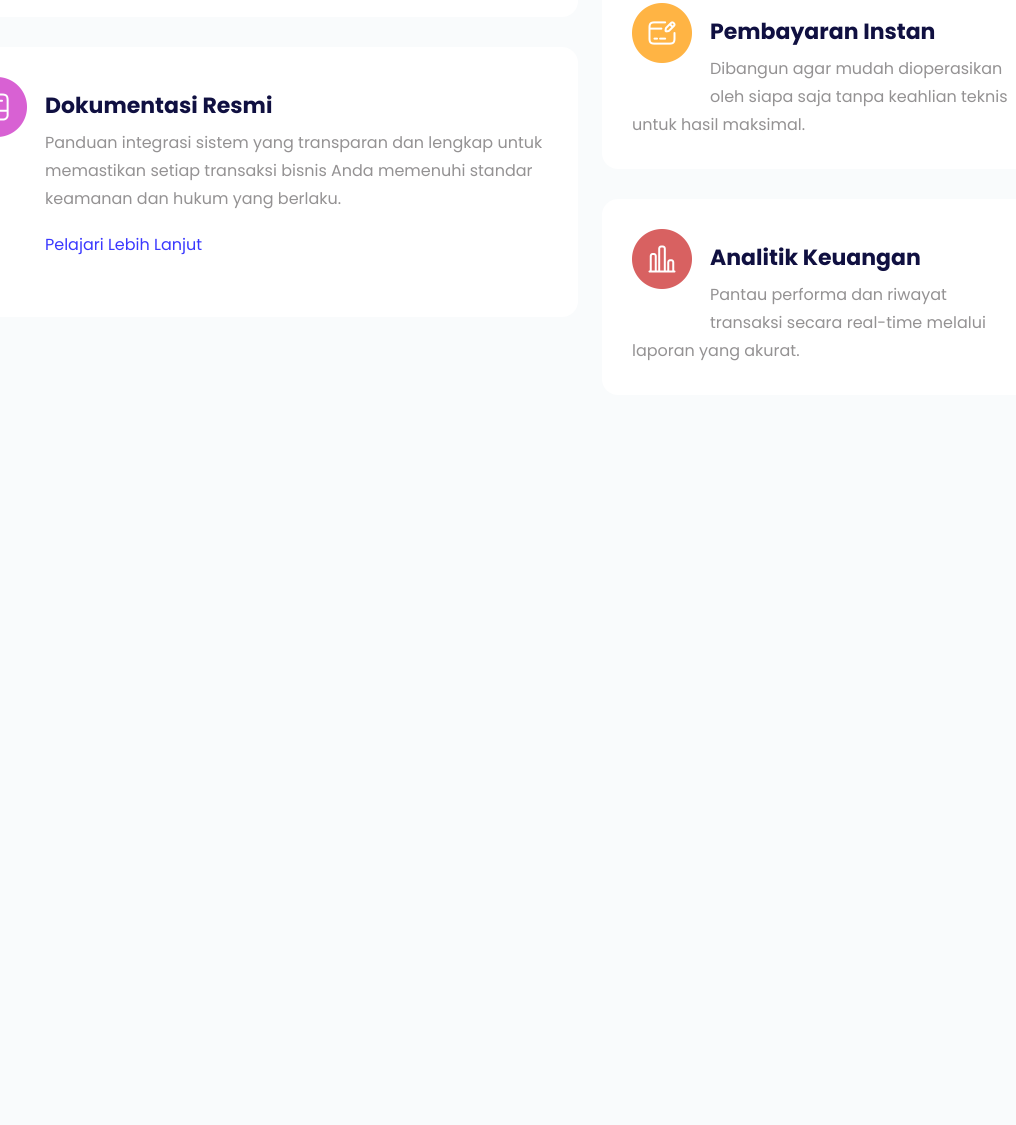
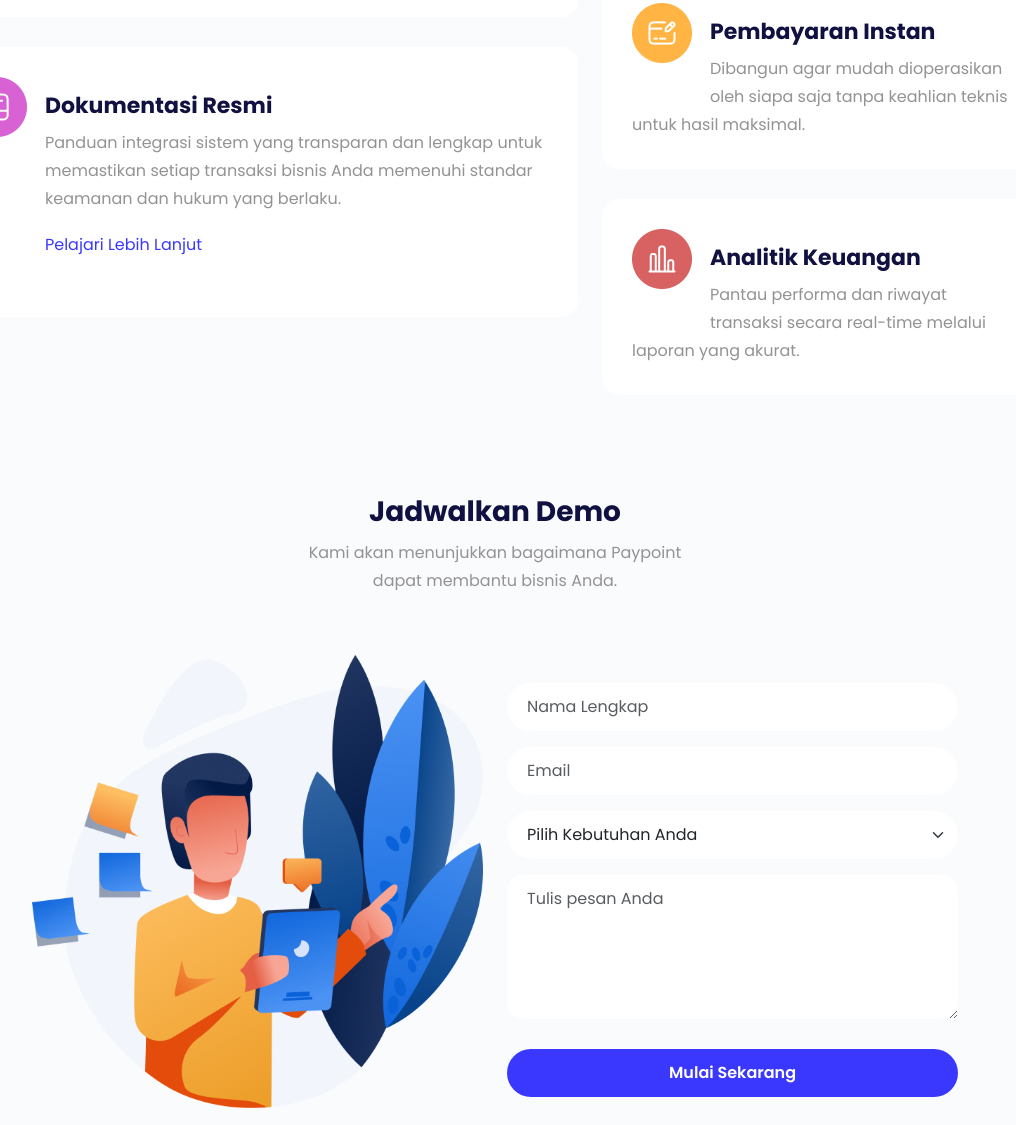
Before and after one commit to TegarBagus1945/cashier-landingpage, a plain HTML site: page index.html in a window 1280 px wide. Shown: the part 1452-2577 px from the top of the page, without its empty margins (145-1161 px from the left). Before the commit the page ends 1877 px from the top, so only its background shows below. Drawn offline with nearby package versions, Linux system fonts and the light colour scheme.

Commit message:
feat: membuat section inputForm

```diff
--- a/css/style.css
+++ b/css/style.css
@@ -217,6 +217,10 @@ body {
     margin: 0;
 }
 
+.mt-30{
+    margin-top: 30px;
+}
+
 .mt-70{
     margin-top: 70px;
 }
@@ -233,12 +237,24 @@ body {
     margin-bottom: 10px;
 }
 
+.mb16{
+    margin-bottom: 16px;
+}
+
 .mb20{
     margin-bottom: 20px;
 }
 
 .mb30{
     margin-bottom: 30px;
+}
+
+.mb50{
+    margin-bottom: 50px;
+}
+
+.mb60{
+    margin-bottom: 60px;
 }
 
 .mb70{
@@ -272,6 +288,24 @@ body {
     overflow:hidden;
 }
 
+.form-control{
+    border-radius: 50px;
+    border: 0;
+    background-color: var(--white);
+    padding: 12px 20px 12px 20px;
+}
+
+textarea.form-control{
+    border-radius: 16px;
+}
+
+.form-select{
+    border-radius: 50px;
+    border: 0;
+    background-color: var(--white);
+    padding: 12px 20px 12px 20px;
+}
+
 @keyframes ScrollMoveToLeft {
     0% {
         transform: translateX(100%)
--- a/index.html
+++ b/index.html
@@ -262,6 +262,54 @@
       </div>
     </section>
 
+    <section class="booking mt-70">
+      <div class="container">
+        <div class="row">
+          <div class="col-lg-12 text-center">
+            <h3 class="medium-header mb10">
+              Jadwalkan Demo
+            </h3>
+            <p class="primary-copy mb60">
+              Kami akan menunjukkan bagaimana Paypoint <br> dapat membantu bisnis Anda.
+            </p>
+          </div>
+        </div>
+        <div class="row">
+          <div class="col-lg-10 offset-lg-1">
+            <div class="row">
+              <div class="col-lg-6">
+                <img src="images/illustration_booking.png" alt="" class="img-fluid">
+              </div>
+              <div class="col-lg-6 booking-form align-self-center">
+                <form action="">
+                  <div class="mb16">
+                    <input type="text" name="Nama Lengkap" id="" class="form-control" placeholder="Nama Lengkap">
+                  </div>
+                  <div class="mb16">
+                    <input type="email" name="Email" id="" class="form-control" placeholder="Email">
+                  </div>
+                  <div class="mb16">
+                    <select name="Kebutuhan Anda" id="" class="form-select">
+                      <option value="0">Pilih Kebutuhan Anda</option>
+                      <option value="Pertanyaan Umum">Pertanyaan Umum</option>
+                      <option value="Demo Produk">Demo Produk</option>
+                      <option value="Penawaran Harga">Penawaran Harga</option>
+                    </select>
+                  </div>
+                  <div class="mb30">
+                    <textarea name="Pesan" id="" cols="30" rows="5" class="form-control" placeholder="Tulis pesan Anda"></textarea>
+                  </div>
+                  <button class="w-100 btn btn-primary">
+                    Mulai Sekarang
+                  </button>
+                </form>
+              </div>
+            </div>
+          </div>
+        </div>
+      </div>
+    </section>
+
     <script src="https://cdn.jsdelivr.net/npm/bootstrap@5.3.8/dist/js/bootstrap.bundle.min.js" integrity="sha384-FKyoEForCGlyvwx9Hj09JcYn3nv7wiPVlz7YYwJrWVcXK/BmnVDxM+D2scQbITxI" crossorigin="anonymous"></script>
 </body>
 </html>
```
Also changed, not shown: images/icon_dropdown.svg (added), images/illustration_booking.png (added).
